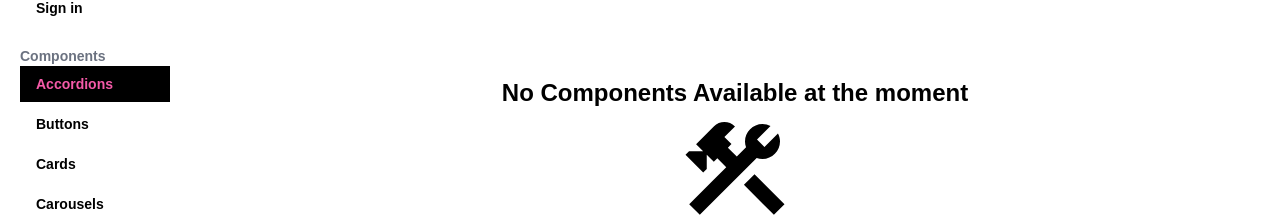
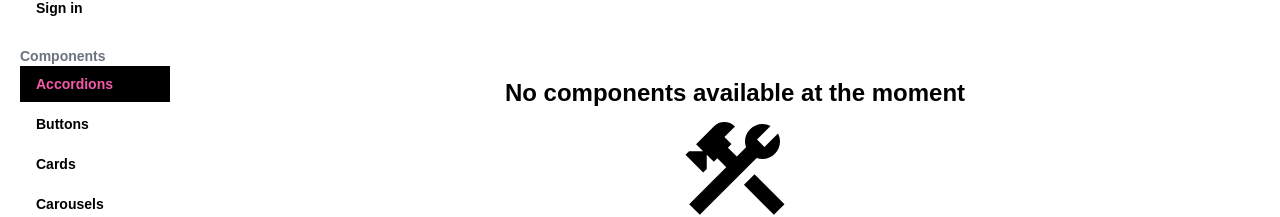
Before and after one commit to kevincas01/Elemental, a Next.js app in the folder elemental/: page /components/accordions in a window 1280 px wide. Shown: the part 329-546 px from the top of the page. Built offline with nearby package versions, Linux system fonts and the light colour scheme.

Commit message:
Small dynamic component page structure changes

```diff
--- a/elemental/app/(components pages)/components/[component_name]/page.tsx
+++ b/elemental/app/(components pages)/components/[component_name]/page.tsx
@@ -41,7 +41,7 @@ export default async function Page({ params }: PageProps) {
 
       {elementsWithFiles.length > 0 ? (
         <>
-          <div className="flex flex-col gap-10 pb-10 h-full">
+          <div className="flex flex-col gap-10 pb-10">
             {elementsWithFiles.map((element, index) => (
               <UIGalleryComponent
                 title={element.title}
@@ -55,9 +55,9 @@ export default async function Page({ params }: PageProps) {
         </>
       ) : (
         <>
-          <div className="flex flex-1 flex-col text-center items-center justify-center p-10 ">
+          <div className="flex flex-1 flex-col text-center items-center justify-center">
             <h2 className="text-2xl font-semibold ">
-              No Components Available at the moment
+              No components available at the moment
             </h2>
             <ConstructionIcon sx={{fontSize:"120px"}}/>
             <p className="text-gray-500 mt-2">
```
